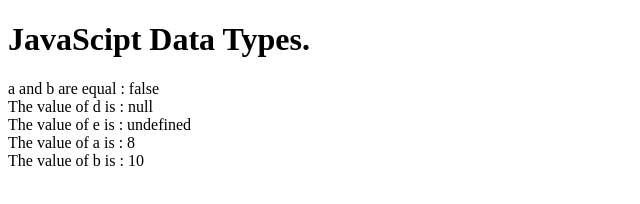
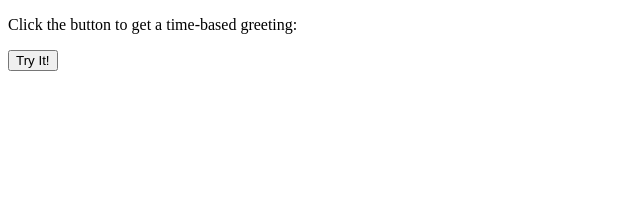
Before and after one commit to ASHBRO-12/brief, a plain HTML site: page index.html in a window 1280 px wide. Shown: the whole page, without its empty margins (0-640 px from the left). Drawn offline with Linux system fonts and the light colour scheme.

Commit message:
2nd commit

```diff
--- a/index.html
+++ b/index.html
@@ -7,27 +7,30 @@
     <title>Document</title>
 </head>
 <body>
-    <h1>JavaScipt Data Types.</h1>
+    <p>Click the button to get a time-based greeting:</p>
+    <button onclick="myFunction()">Try It!</button>
+    <p id="hour"></p>
+    <p id="greet"></p>
     <script>
-        var a = 8;
-        var b = 10;
-        var d = null;
-        var e; //undefined variable.
-        {
-            let a = 2;
-            // Here value of "a" is 2 but only in the block.
-            const b = 8;
-        }
-         document.write("a and b are equal : "+(a == b));
-         document.write("<br>")
-         document.write("The value of d is : " + d);
-         document.write("<br>")
-         document.write("The value of e is : " + e);
-         document.write("<br>")
-         document.write("The value of a is : " + a);
-         document.write("<br>")
-         document.write("The value of b is : " + b);
-         document.write("<br>")
+        function myFunction() {
+            var greeting;
+            var time = new Date().getHours();
+
+            if (time < 10){
+                greeting = "Good Morning";
+            }
+
+            else if (time < 20) {
+                greeting = "Good Day";
+            }
+
+            else{
+                greeting = "Good Evening";
+            }
+
+
+        document.getElementById("hour").innerHTML = "Current Hour is : " + time;
+        document.getElementById("greet").innerHTML = greeting;}
     </script>
 </body>
 </html>
```
